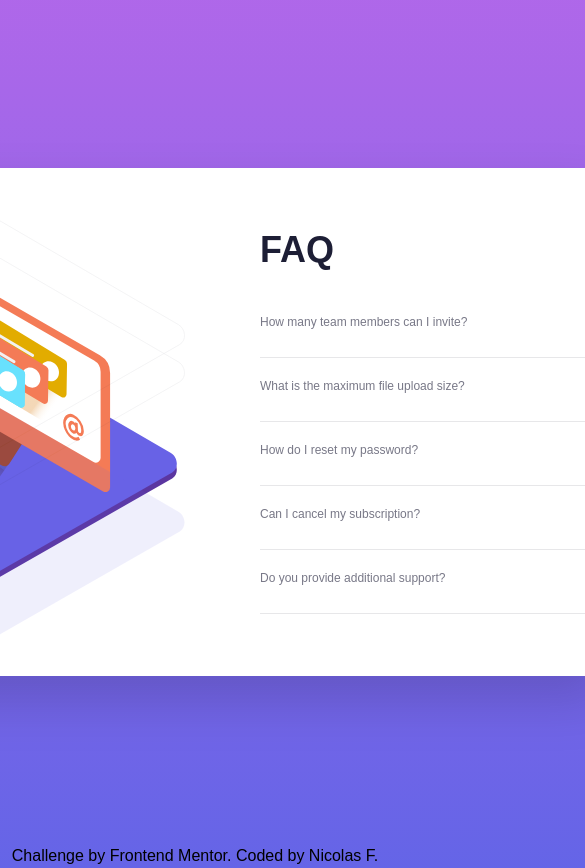
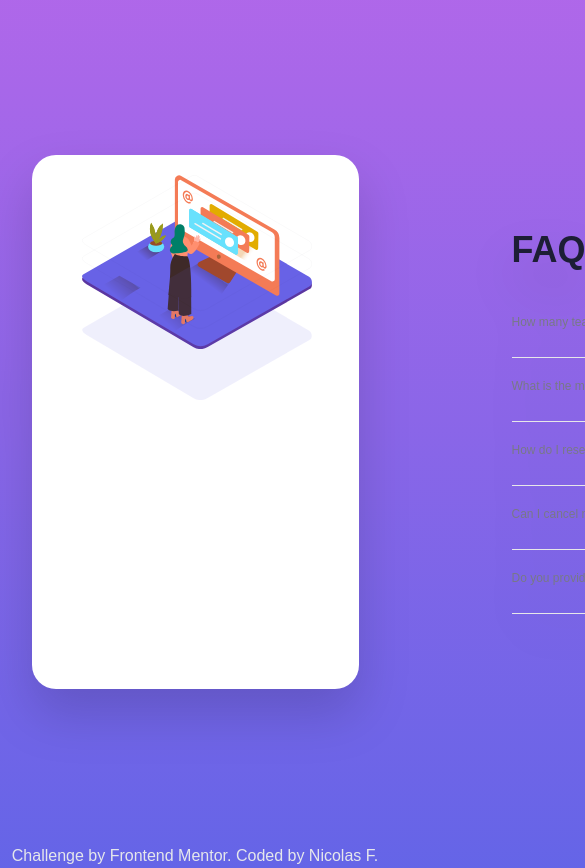
Before and after one commit to nicolasfig/faq-accordion-card, a website: page index.html in a window 390 px wide. Shown: the top 868 px of the page, 585 px wide, since content can reach past the window. Drawn offline with Linux system fonts and the light colour scheme.

Commit message:
Base media queries

```diff
--- a/index.html
+++ b/index.html
@@ -18,22 +18,22 @@
   <body class="font-kumbh bg-gradient-to-b from-soft-violet to-soft-blue">
     <main class="flex items-center justify-center min-h-screen">
       <div
-        class="card flex items-center w-[923px] h-[508px] bg-white rounded-3xl drop-shadow-2xl"
+        class="card flex items-center w-[923px] h-[508px] bg-white rounded-3xl drop-shadow-2xl md:w-[327px] md:h-[534px]"
       >
         <section class="image flex items-center justify-center">
           <img
-            class="absolute z-10 left-[-92px] top-[210px]"
+            class="absolute z-10 left-[-92px] top-[210px] md:w-[46px]"
             src="./images/illustration-box-desktop.svg"
             alt="Illustration of a box"
           />
           <div class="desktop flex items-center relative w-[480px] h-auto">
             <img
-              class="absolute left-[-75px]"
+              class="absolute left-[-75px] md:w-[230px] md:top-[-135px] md:left-[50px]"
               src="./images/illustration-woman-online-desktop.svg"
               alt="illustration of a woman using a destop"
             />
             <img
-              class="relative left-[-75px]"
+              class="relative left-[-75px] md:w-[230px] md:top-[-135px] md:left-[50px]"
               src="./images/bg-pattern-desktop.svg"
               alt=""
             />
@@ -106,12 +106,18 @@
       </div>
     </main>
     <footer class="flex items-center justify-center">
-      <div class="">
+      <div class="text-gray-200">
         Challenge by
-        <a href="https://www.frontendmentor.io?ref=challenge" target="_blank"
+        <a
+          class="hover:text-gray-700"
+          href="https://www.frontendmentor.io?ref=challenge"
+          target="_blank"
           >Frontend Mentor</a
         >. Coded by
-        <a href="https://www.frontendmentor.io/profile/nicolasfig">Nicolas F</a
+        <a
+          class="hover:text-gray-700"
+          href="https://www.frontendmentor.io/profile/nicolasfig"
+          >Nicolas F</a
         >.
       </div>
     </footer>
--- a/tailwind.config.js
+++ b/tailwind.config.js
@@ -5,6 +5,7 @@ module.exports = {
     screens: {
       mobile: "375px",
       desktop: "1440px",
+      md: { max: "767px" },
     },
     extend: {
       fontFamily: {
@@ -19,6 +20,8 @@ module.exports = {
         "soft-red": "hsl(14, 88%, 65%)",
         "soft-violet": "hsl(273, 75%, 66%)",
         "soft-blue": "hsl(240, 73%, 65%)",
+        "very-dark-grayish-blue": "hsl(237, 12%, 33%)",
+        "dark-grayish-blue": "hsl(240, 6%, 50%)",
       },
     },
   },
```
Also changed, not shown: output.css.
